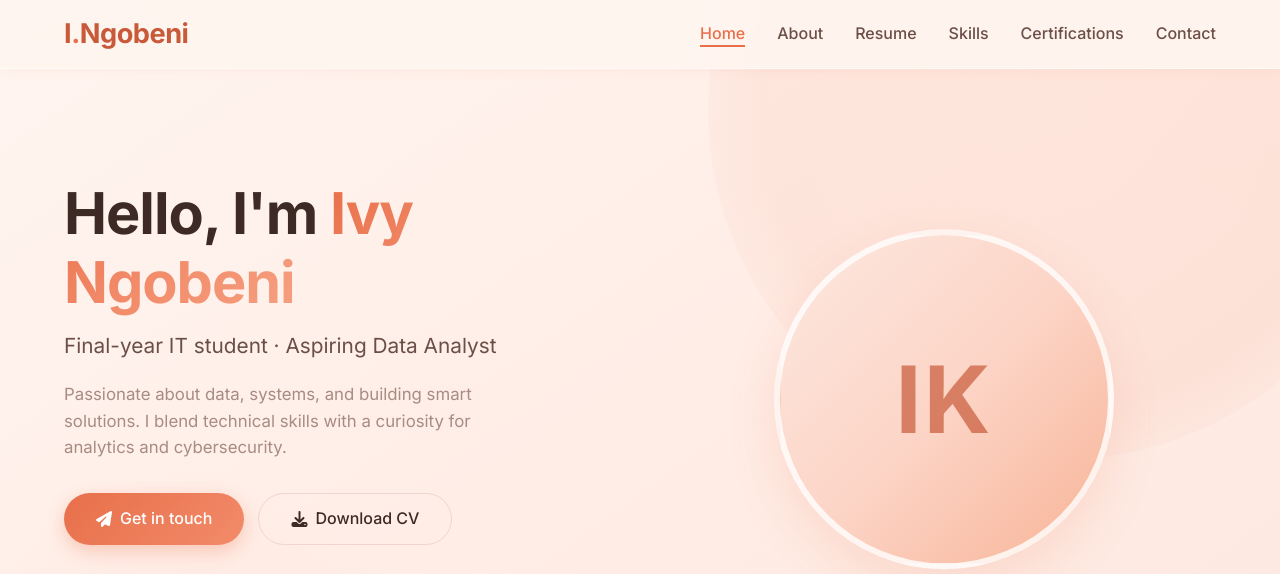
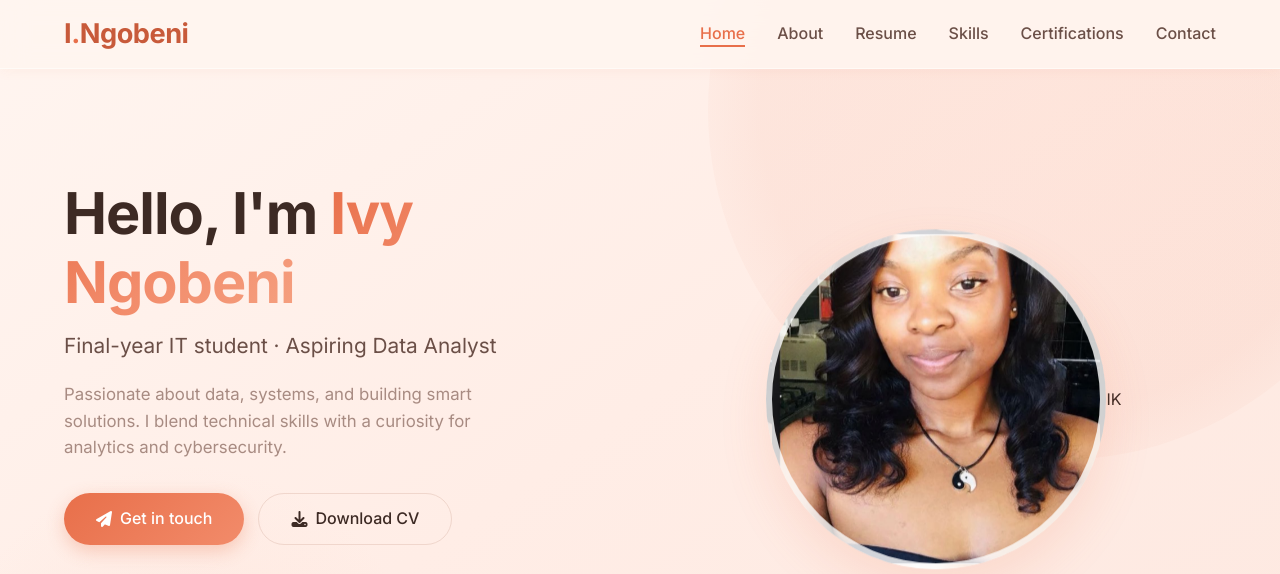
Before and after one commit to IvyNgobeni/My-Portfolio, a plain HTML site: page index.html in a window 1280 px wide. Shown: the top 574 px of the page. Drawn offline with Linux system fonts and the light colour scheme.

Commit message:
Update index.html

```diff
--- a/index.html
+++ b/index.html
@@ -936,7 +936,9 @@
           </div>
         </div>
         <div class="hero-image">
-          <div class="profile-frame">
+          <div class="profile-frame" style="background-image:url('photo.jpeg');background-size:cover;background-position:center;">
+
+</div>
             <span class="initials">IK</span>
           </div>
         </div>
```
